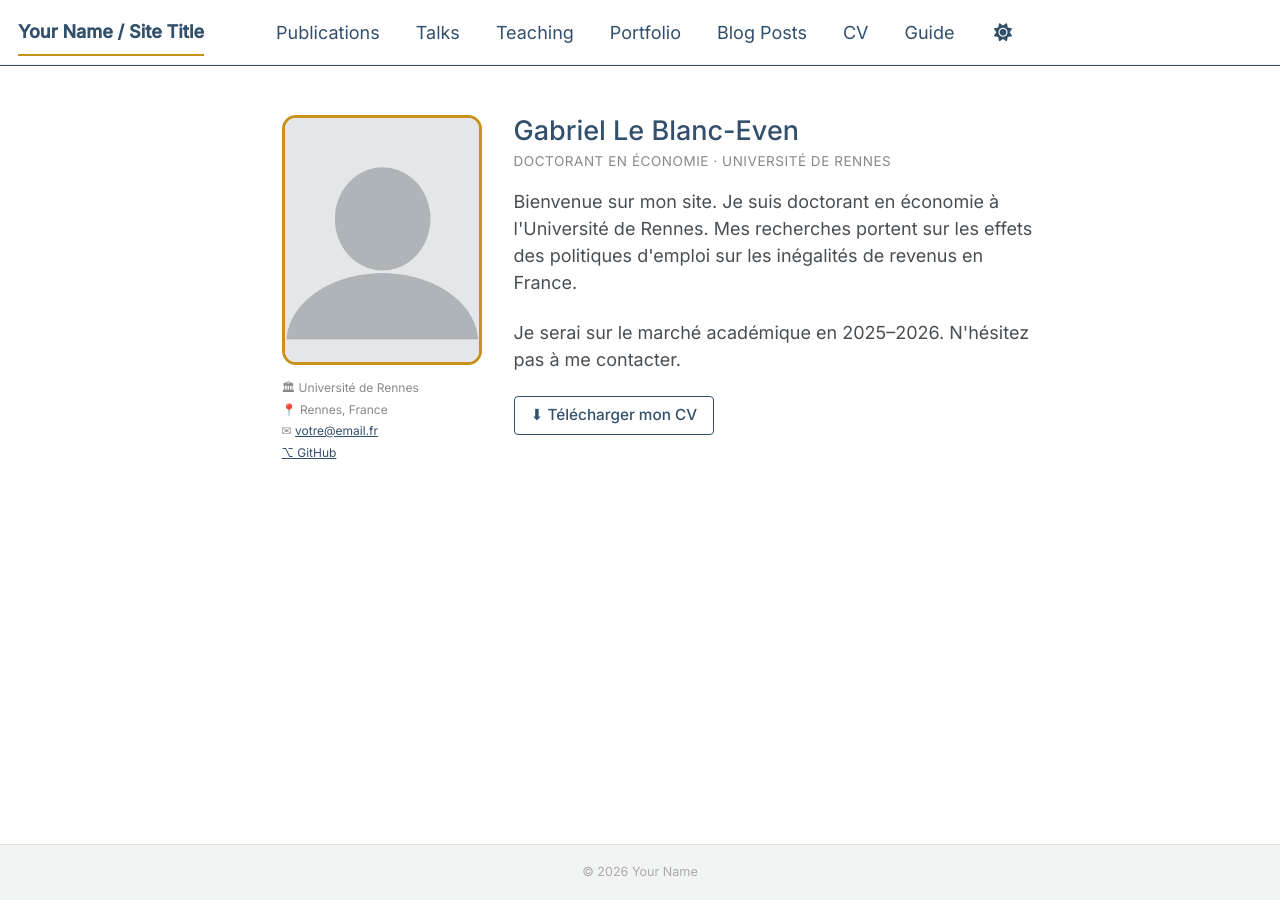
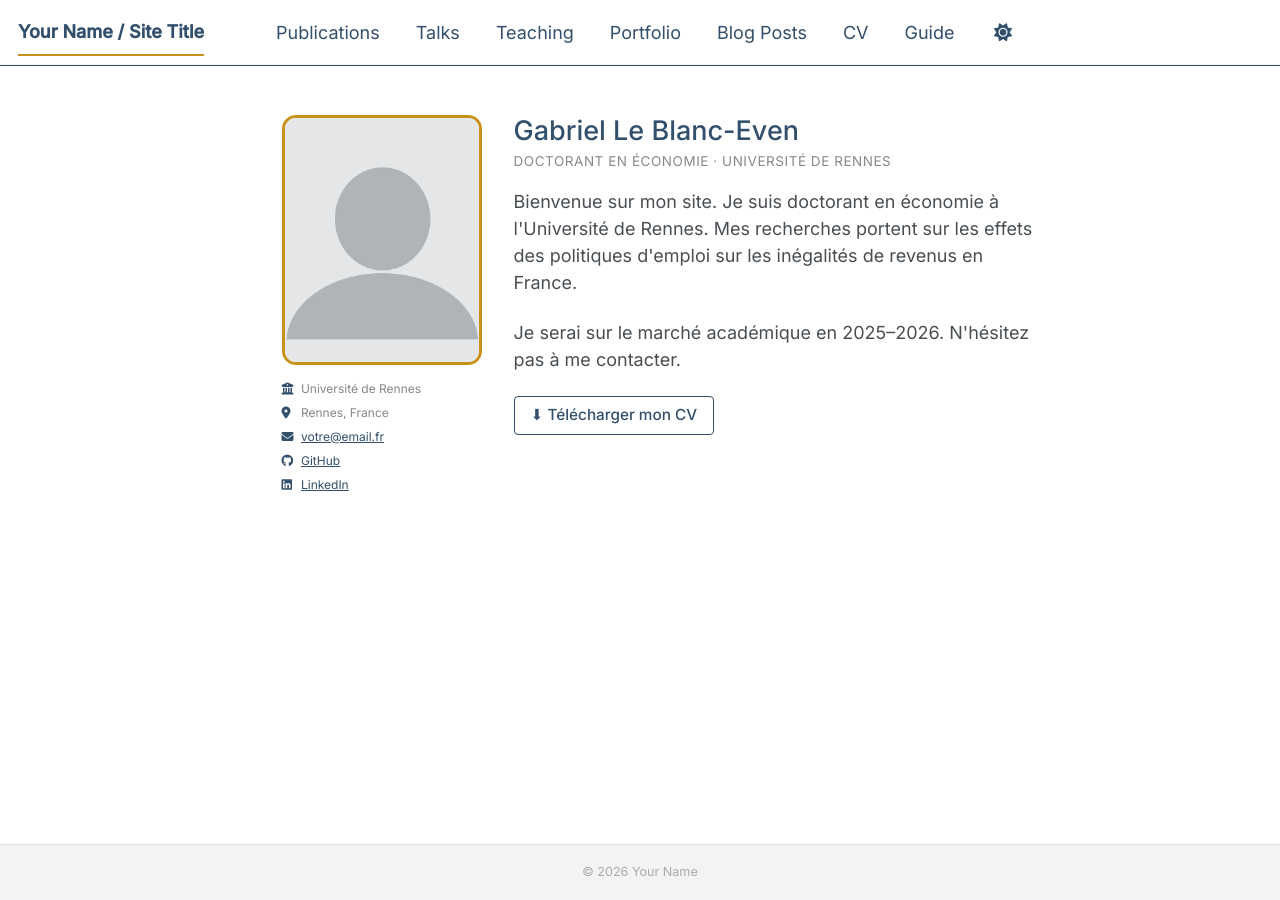
Before and after one commit to gabriel-leblanceven/gabriel-leblanceven.github.io, a Jekyll site: the page built from _pages/about.md, in a window 1280 px wide. Built offline with Jekyll 4.4.1, drawn with Linux system fonts in a browser that asks for light colours; a script bundle is joined from its source files by our own code; library files that are not in the unit come from our copies.

Commit message:
Update about.md

```diff
--- a/_pages/about.md
+++ b/_pages/about.md
@@ -6,12 +6,13 @@ author_profile: false
 <div style="display: flex; gap: 32px; align-items: flex-start; margin-bottom: 32px;">
   <div style="flex-shrink: 0; text-align: center;">
     <img src="/images/profile.png" alt="Photo" style="width: 200px; height: 250px; border-radius: 14px; border: 3px solid #c8921a; object-fit: cover;">
-    <p style="margin-top: 12px; font-size: 12px; color: #888; line-height: 1.8; text-align: left;">
-      🏛 Université de Rennes<br>
-      📍 Rennes, France<br>
-      ✉ <a href="mailto:votre@email.fr" style="color: #c8921a;">votre@email.fr</a><br>
-      <a href="https://github.com/gabriel-leblanceven" style="color: #c8921a;">⌥ GitHub</a>
-    </p>
+   <p style="margin-top: 12px; font-size: 12px; color: #888; line-height: 2; text-align: left;">
+  <i class="fas fa-building-columns" style="color: #324f6b; width: 16px;"></i> Université de Rennes<br>
+  <i class="fas fa-map-marker-alt" style="color: #324f6b; width: 16px;"></i> Rennes, France<br>
+  <i class="fas fa-envelope" style="color: #324f6b; width: 16px;"></i> <a href="mailto:votre@email.fr" style="color: #c8921a;">votre@email.fr</a><br>
+  <i class="fab fa-github" style="color: #324f6b; width: 16px;"></i> <a href="https://github.com/gabriel-leblanceven" style="color: #c8921a;">GitHub</a><br>
+  <i class="fab fa-linkedin" style="color: #324f6b; width: 16px;"></i> <a href="https://linkedin.com/in/votre-profil" style="color: #c8921a;">LinkedIn</a>
+</p>
   </div>
   <div>
     <h1 style="font-size: 1.5em; font-weight: 500; color: #324f6b; margin-bottom: 4px;">Gabriel Le Blanc-Even</h1>
```
